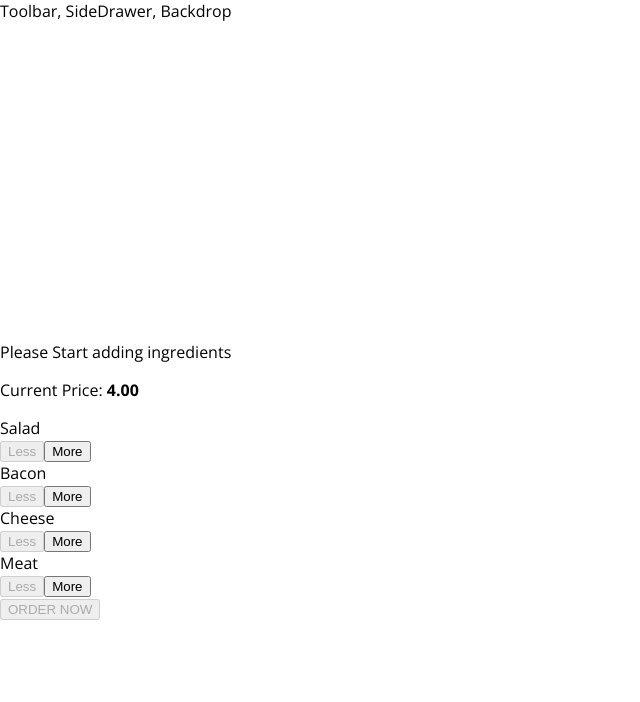
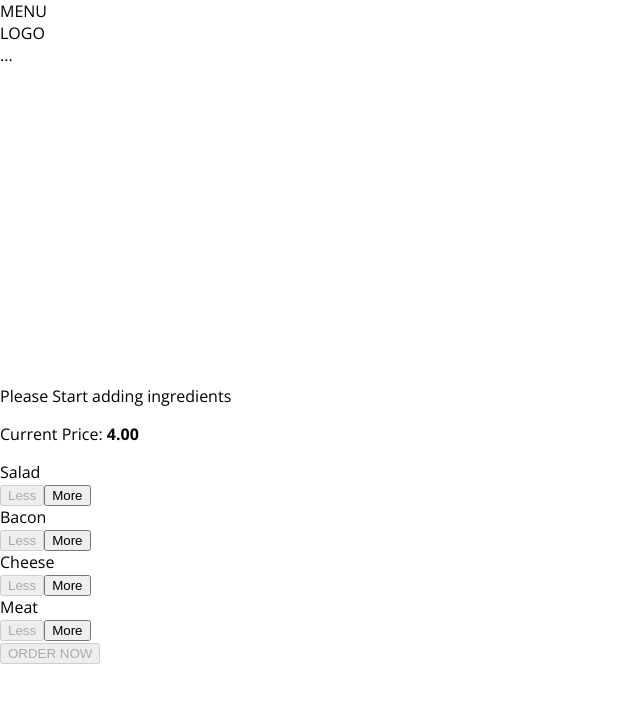
Before and after one commit to renatokoyama/burger-shop, a React app: page / in a window 1280 px wide. Shown: the top 702 px of the page, without its empty margins (0-640 px from the left). Built offline with nearby package versions, Linux system fonts and the light colour scheme.

Commit message:
Create Toolbar component

```diff
--- a/src/components/Layout/Layout.css
+++ b/src/components/Layout/Layout.css
@@ -1,3 +1,3 @@
 .Content{
-    margin-top: 10px;
+    margin-top: 72px;
 }
--- a/src/components/Layout/Layout.js
+++ b/src/components/Layout/Layout.js
@@ -1,9 +1,10 @@
 import React from 'react';
 import Aux from '../../hoc/Wrapper'
 import classes from './Layout.css'
+import Toolbar from './../Navigation/Toolbar/Toolbar';
 const layout = (props) => (
     <Aux>
-        <div>Toolbar, SideDrawer, Backdrop</div>
+        <Toolbar></Toolbar>
         <main className={classes.Content}>
             {props.children}
         </main>
--- /dev/null
+++ b/src/components/Navigation/Toolbar/Toolbar.css
@@ -0,0 +1,18 @@
+.Toolbar{
+    height: 56px;
+    width: 100%;
+    position: fixed;
+    top: 0;
+    left: 0;
+    background-color: #703b09;
+    display: flex;
+    justify-content: space-between;
+    align-items: center;
+    padding: 0 20px;
+    box-sizing: border-box;
+    z-index: 90;
+}
+
+.Toolbar nav {
+    height: 100%;
+}
--- /dev/null
+++ b/src/components/Navigation/Toolbar/Toolbar.js
@@ -0,0 +1,14 @@
+import React from 'react';
+
+import classes from './Toolbar.css'
+const toolbar = (props) => (
+    <header className={classes.Toolbar}>
+        <div> MENU </div>
+        <div> LOGO </div>
+        <nav>
+            ...
+        </nav>
+    </header>
+);
+
+export default toolbar;
```
